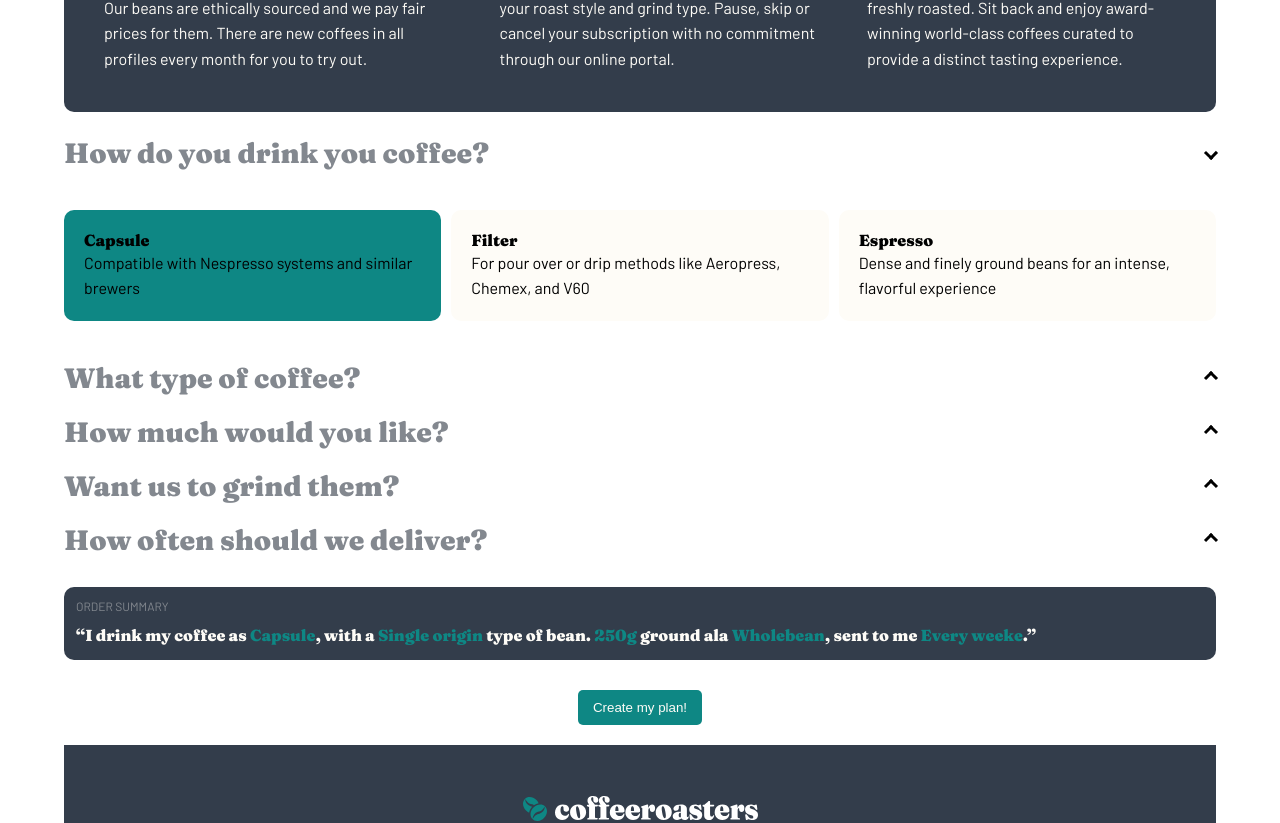
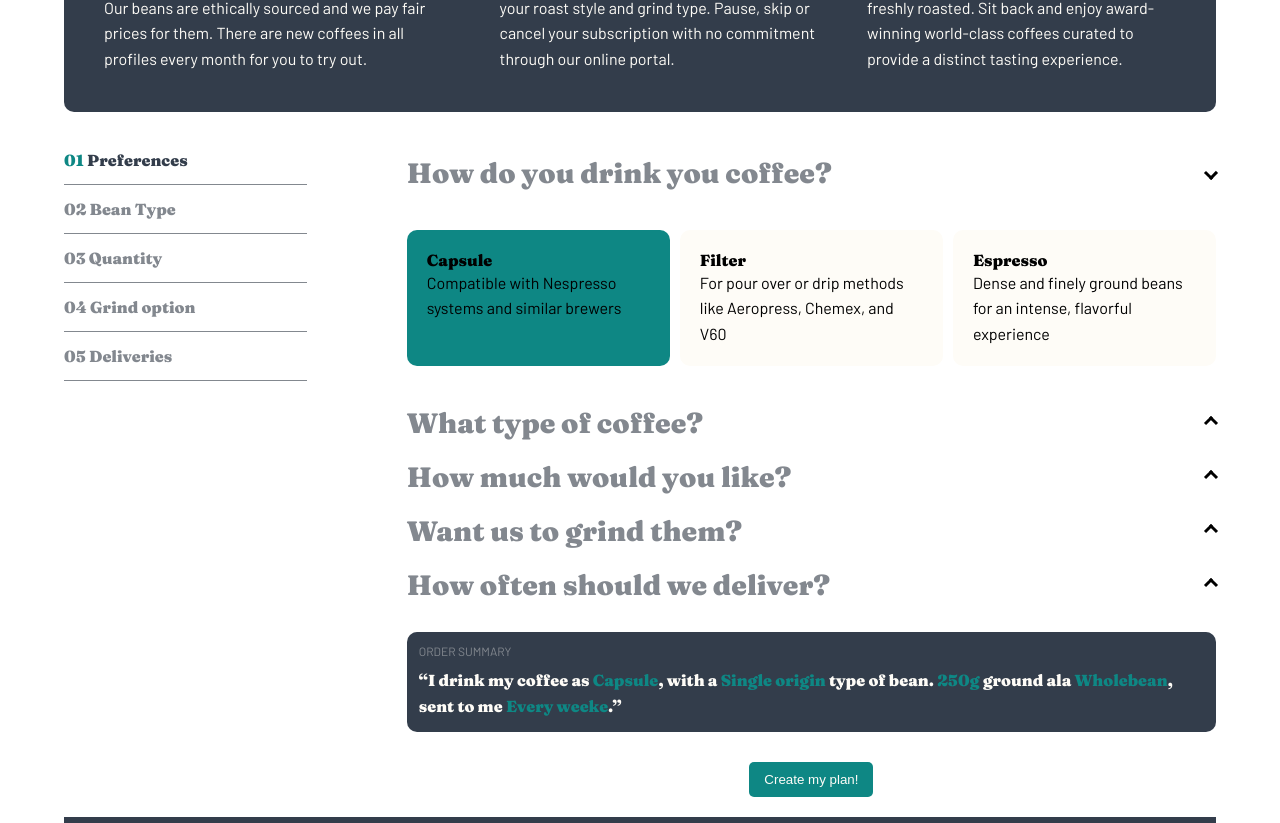
Before and after one commit to kzaleskaa/coffeeroasters-subscription-site, a React (Create React App) app: page /create-plan in a window 1280 px wide. Shown: the part 892-1715 px from the top of the page. Built offline with nearby package versions, Linux system fonts and the light colour scheme.

Commit message:
add preferences card

```diff
--- a/src/components/plan/Order.js
+++ b/src/components/plan/Order.js
@@ -2,10 +2,8 @@ import { useContext } from "react";
 import CartContext from "../../store/cart-context";
 
 import { useState } from "react";
-import { Fragment } from "react/cjs/react.production.min";
 
 import styles from "./Order.module.css";
-import Summary from "./Summary";
 import SummaryText from "./SummaryText";
 
 const Order = (props) => {
@@ -30,7 +28,19 @@ const Order = (props) => {
   console.log(cartCtx.details);
 
   return (
-    <Fragment>
+    <div className={styles.container}>
+      <div className={styles.details}>
+        {props.data.map((item) => (
+          <p
+            id={item.id}
+            onClick={changeActiveIndexHandler}
+            className={indexIsActive === item.id && styles.active}
+          >
+            <span>0{item.id}</span> {item.preference}
+          </p>
+        ))}
+      </div>
+      <div>
         {props.data.map((item, index) => {
           return (
             <div key={item.id} className={styles.choice}>
@@ -86,8 +96,11 @@ const Order = (props) => {
           <h3>Order summary</h3>
           <SummaryText class={styles["summary-text"]} />
         </div>
-      <button className={styles['btn-create']} onClick={props.onShowModal}>Create my plan!</button>
-    </Fragment>
+        <button className={styles["btn-create"]} onClick={props.onShowModal}>
+          Create my plan!
+        </button>
+      </div>
+    </div>
   );
 };
 
--- a/src/components/plan/Order.module.css
+++ b/src/components/plan/Order.module.css
@@ -78,6 +78,26 @@ h3 {
   padding: 10px 15px;
 }
 
+.details {
+  display: none;
+  color: var(--grey);
+}
+
+.details:not(:last-child) p {
+  font-family: "Fraunces", sans-serif;
+  border-bottom: 1px solid var(--grey);
+  cursor: pointer;
+  line-height: 3;
+}
+
+p.active {
+  color: var(--dark-grey-blue);
+}
+
+p.active span {
+  color: var(--dark-cyan);
+}
+
 @media (min-width: 768px) {
   .options.show {
     flex-direction: row;
@@ -87,3 +107,16 @@ h3 {
     width: 33%;
   }
 }
+
+@media (min-width: 1024px) {
+  .container {
+    display: grid;
+    grid-template-columns: 0.3fr 1fr;
+    justify-content: space-between;
+    column-gap: 100px;
+  }
+
+  .details {
+    display: block;
+  }
+}
```
Lines whose indentation alone changed are shown as unchanged.
